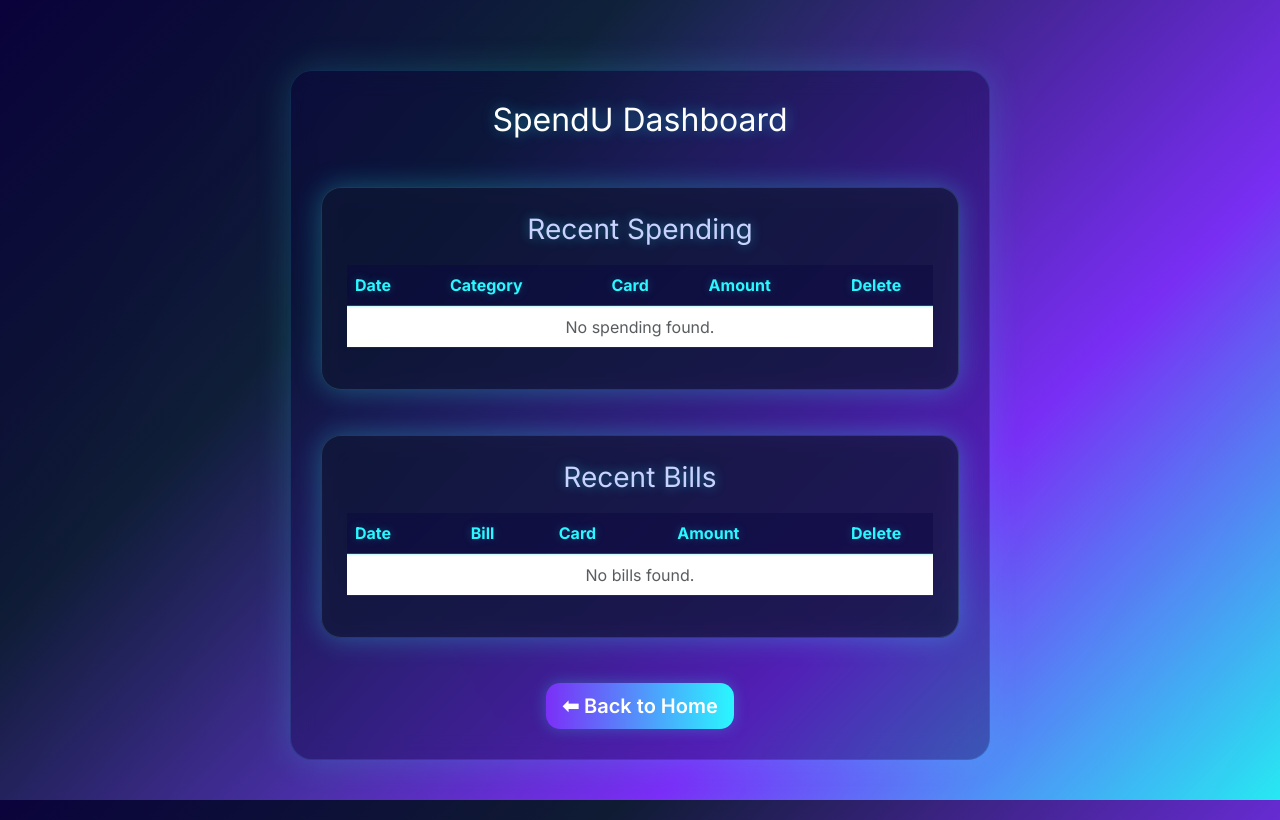
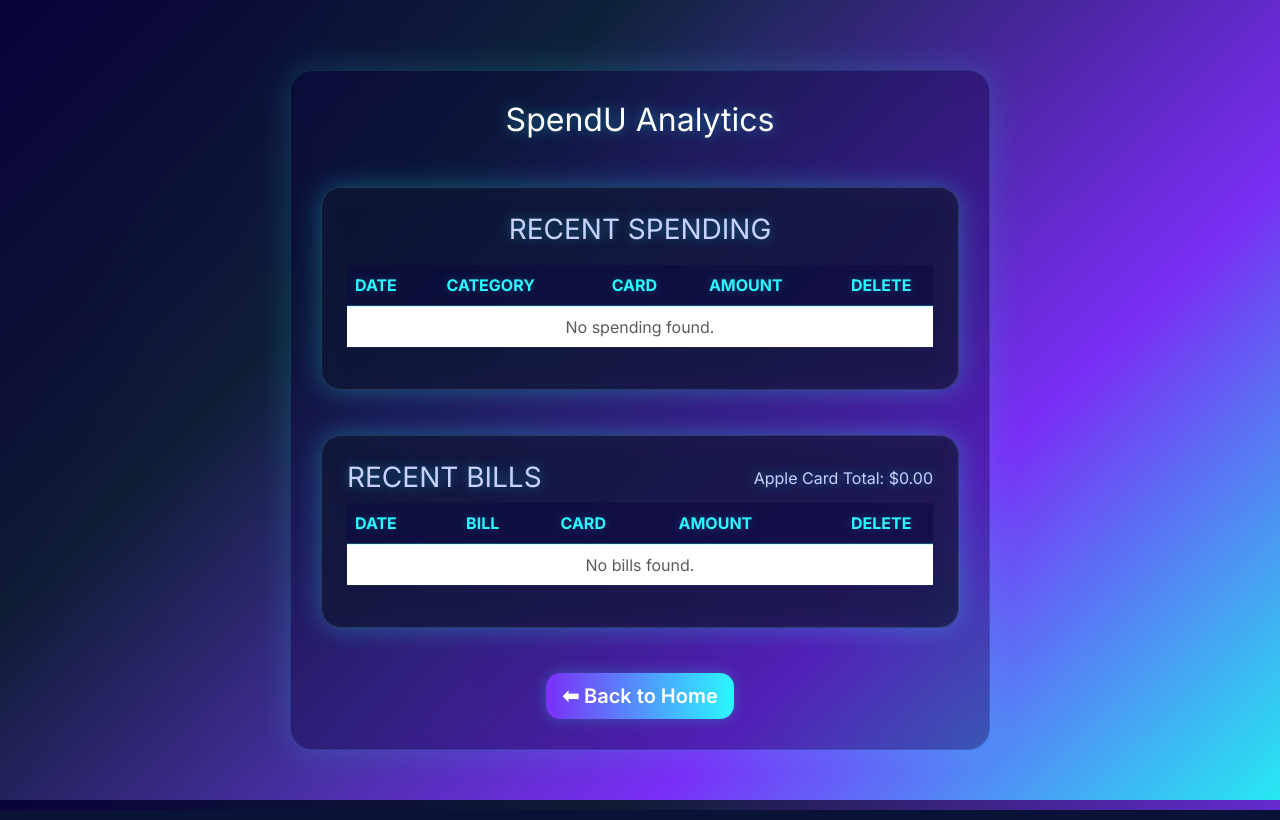
Before and after one commit to bparry0239/SpendU, a Flask app: page /analytics in a window 1280 px wide. Run offline with Flask 3, Linux system fonts and the light colour scheme; data that the repository does not hold is empty.

Commit message:
visual edits, bug fixes and add card total

```diff
--- a/SpendU/app.py
+++ b/SpendU/app.py
@@ -21,19 +21,26 @@ def index():
     current_date = now.strftime("%Y-%m-%d")
     current_time = now.strftime("%I:%M %p")
 
-    seven_days_ago = (now - timedelta(days=7)).strftime("%Y-%m-%d")
+    monday = now - timedelta(days=now.weekday())
+    sunday = monday + timedelta(days= 6)
+
+    monday_str = monday.strftime("%Y-%m-%d")
+    sunday_str = sunday.strftime("%Y-%m-%d")
+
+    monday_str_display = monday.strftime("%m/%d")
+    sunday_str_display = sunday.strftime("%m/%d")
 
     query = """
         SELECT COALESCE(SUM(amount), 0) as total
         FROM spending
-        WHERE date >= ?
+        WHERE date BETWEEN ? AND ?;
     """
-    result = conn.execute(query, (seven_days_ago,)).fetchone()
+    result = conn.execute(query, (monday_str, sunday_str)).fetchone()
     weekly_spent = (f"{result['total']:.2f}")
 
     conn.close()
 
-    return render_template('index.html', date=current_date, time=current_time, spent=weekly_spent)
+    return render_template('index.html', date=current_date, time=current_time, spent=weekly_spent, wkbegin=monday_str_display, wkend=sunday_str_display)
 
 @app.route('/add', methods=('GET', 'POST'))
 def add_transaction():
@@ -51,6 +58,7 @@ def add_transaction():
             return "Missing required fields", 400
 
         amount = float(amount)
+        famount = float(f"{amount:.2f}")
 
         if trans_type == 'spending':
             category_id = request.form.get('category_id')
@@ -60,7 +68,7 @@ def add_transaction():
 
             conn.execute(
                 'INSERT INTO spending (category_id, card_id, amount, date) VALUES (?, ?, ?, ?)',
-                (category_id, card_id, amount, date_val)
+                (category_id, card_id, famount, date_val)
             )
 
         elif trans_type == 'bill':
@@ -73,7 +81,7 @@ def add_transaction():
 
             conn.execute(
                 'INSERT INTO bills (bill_id, card_id, amount, date) VALUES (?, ?, ?, ?)',
-                (bill_id, card_id, amount, date_val)
+                (bill_id, card_id, famount, date_val)
             )
 
         conn.commit()
@@ -119,12 +127,31 @@ def analytics():
     """
     recent_bills = conn.execute(bills_query).fetchall()
 
+    # Apple card total
+    now = datetime.now()
+
+    begin = now - timedelta(days= 6)
+    end = now + timedelta(days= 6)
+
+    begin_str = begin.strftime("%Y-%m-%d")
+    end_str = end.strftime("%Y-%m-%d")
+
+    apple_total_query = """
+        SELECT COALESCE(SUM(amount), 0)
+        FROM bills
+        WHERE card_id=1
+        AND date BETWEEN ? AND ?
+    """
+    result = conn.execute(apple_total_query, (begin_str, end_str)).fetchone()
+    apple_total = result[0]
+
     conn.close()
 
     return render_template(
         'analytics.html',
         spending=recent_spending,
-        bills=recent_bills
+        bills=recent_bills,
+        total=apple_total
     )
 
 
--- a/SpendU/templates/analytics.html
+++ b/SpendU/templates/analytics.html
@@ -3,11 +3,25 @@
 {% block content %}
 
 <style>
-    .section-title {
+    .section-spendtitle {
         text-shadow: 0 0 12px rgba(42, 247, 255, 0.4);
         color: #C9D2FF;
         margin-bottom: 18px;
         text-align: center;
+    }
+
+    .section-title, .section-total {
+        text-shadow: 0 0 12px rgba(42, 247, 255, 0.4);
+        color: #C9D2FF;
+        margin-bottom: 18px;
+    }
+
+    .section-title {
+        text-align: left;
+    }
+
+    .section-total {
+        text-align: right;
     }
 
     .ai-table-container {
@@ -67,20 +81,20 @@
 
 <!-- PAGE TITLE -->
 <h2 class="text-center mb-5" style="text-shadow: 0 0 14px rgba(42, 247, 255, 0.45);">
-    SpendU Dashboard
+    SpendU Analytics
 </h2>
 
 <!-- RECENT SPENDING TABLE -->
 <div class="ai-table-container">
-    <h3 class="section-title">Recent Spending</h3>
+    <h3 class="section-spendtitle">RECENT SPENDING</h3>
     <table class="table table-borderless align-middle">
         <thead>
             <tr>
-                <th>Date</th>
-                <th>Category</th>
-                <th>Card</th>
-                <th>Amount</th>
-                <th style="width: 90px;">Delete</th>
+                <th>DATE</th>
+                <th>CATEGORY</th>
+                <th>CARD</th>
+                <th>AMOUNT</th>
+                <th style="width: 90px;">DELETE</th>
             </tr>
         </thead>
         <tbody>
@@ -89,7 +103,7 @@
                 <td>{{ row['date'] }}</td>
                 <td>{{ row['category'] }}</td>
                 <td>{{ row['card'] }}</td>
-                <td style="color:#FF6B6B;">${{ row['amount'] }}</td>
+                <td style="color:#FF6B6B;">${{ "%.2f"|format(row['amount']) }}</td>
                 <td>
                     <form method="POST"
                           action="{{ url_for('delete_transaction', id=row['id']) }}"
@@ -107,15 +121,19 @@
 
 <!-- RECENT BILLS TABLE -->
 <div class="ai-table-container">
-    <h3 class="section-title">Recent Bills</h3>
+    <div class= "section-header d-flex justify-content-between align-items-center mb-2">
+        <h3 class="section-title mb-0">RECENT BILLS</h3>
+        <span class="section-total mb-0">Apple Card Total: ${{ "%.2f" | format(total) }}
+        </span>
+    </div>
     <table class="table table-borderless align-middle">
         <thead>
             <tr>
-                <th>Date</th>
-                <th>Bill</th>
-                <th>Card</th>
-                <th>Amount</th>
-                <th style="width: 90px;">Delete</th>
+                <th>DATE</th>
+                <th>BILL</th>
+                <th>CARD</th>
+                <th>AMOUNT</th>
+                <th style="width: 90px;">DELETE</th>
             </tr>
         </thead>
         <tbody>
@@ -124,7 +142,7 @@
                 <td>{{ row['date'] }}</td>
                 <td>{{ row['bill_name'] }}</td>
                 <td>{{ row['card'] }}</td>
-                <td style="color:#FF6B6B;">${{ row['amount'] }}</td>
+                <td style="color:#FF6B6B;">${{ "%.2f"|format(row['amount']) }}</td>
                 <td>
                     <form method="POST"
                           action="{{ url_for('delete_bill', id=row['id']) }}"
--- a/SpendU/templates/index.html
+++ b/SpendU/templates/index.html
@@ -111,7 +111,7 @@
 
 <!-- ===== Spending Summary ===== -->
 <div class="card p-4 mb-4 text-center ai-card">
-    <h5 class="card-title">Spending (Last 7 Days)</h5>
+    <h5 class="card-title">Spending for {{ wkbegin }} - {{ wkend }}</h5>
     <h1 class="display-4" style="color: #FF6B6B;">${{ spent }}</h1>
 </div>
 
```
Also changed, not shown: SpendU/templates/add.html (+5 -5 lines).
